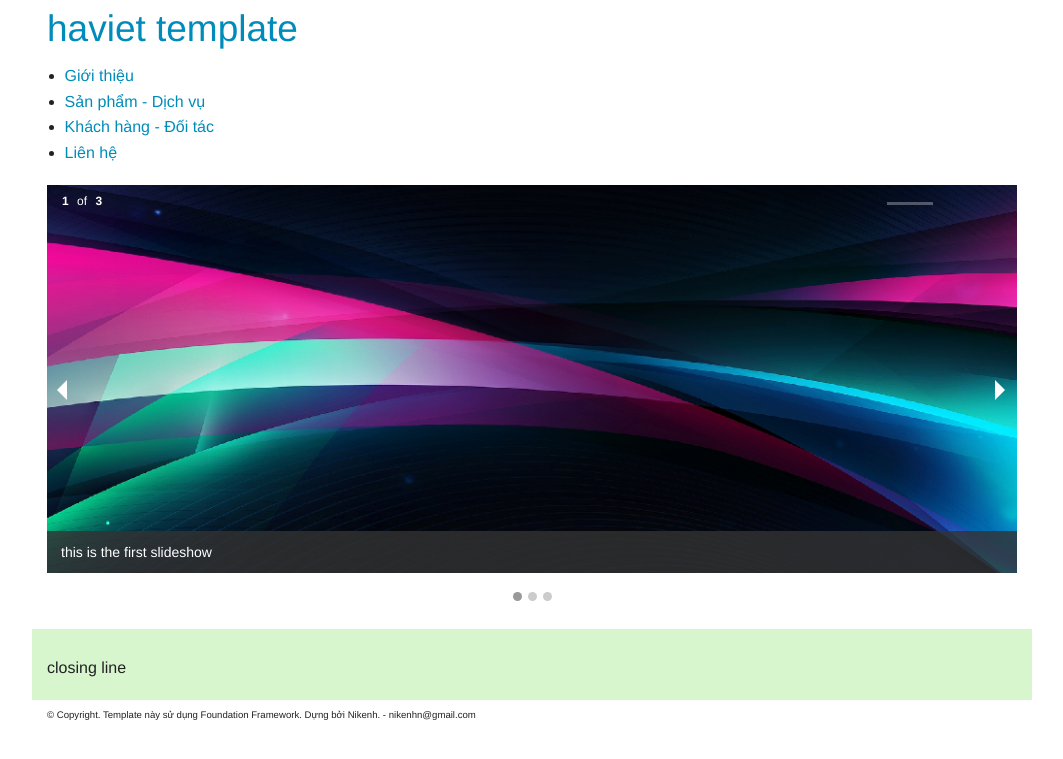
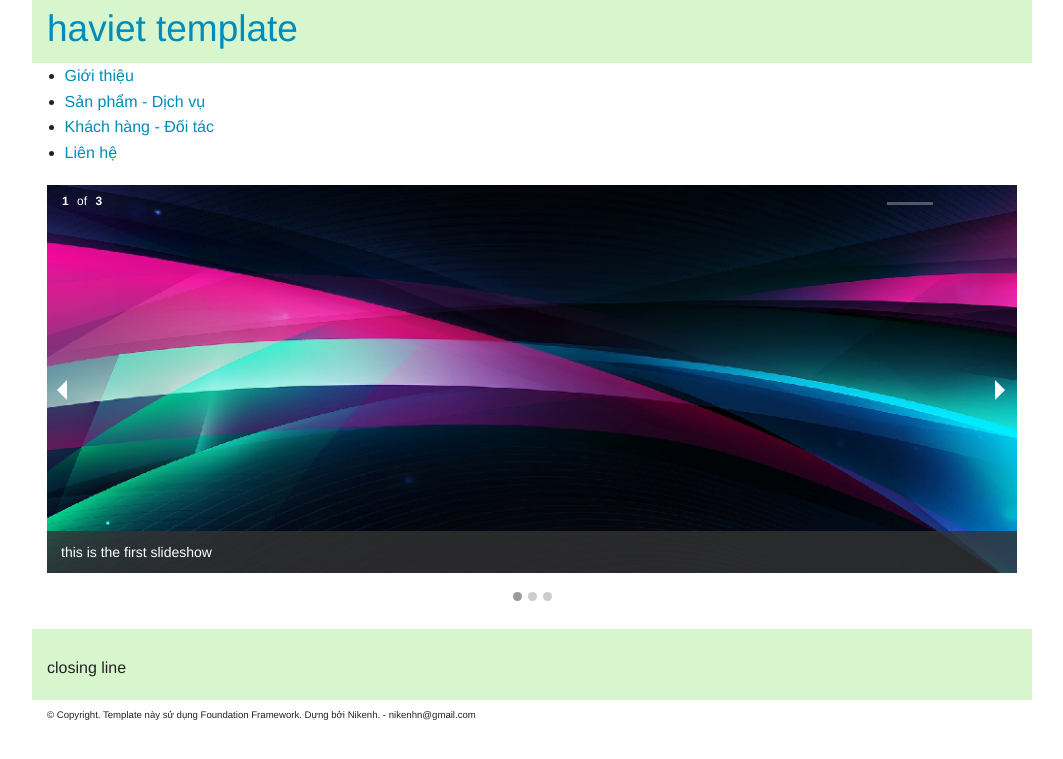
Before and after one commit to haviet/static-on-foundation, a Jekyll site: the page built from index.html, in a window 1280 px wide. Shown: the top 759 px of the page, without its empty margins (108-1171 px from the left). Built offline with Jekyll 4.4.1, drawn with Linux system fonts in a browser that asks for light colours.

Commit message:
Update header.html

```diff
--- a/_includes/header.html
+++ b/_includes/header.html
@@ -1,7 +1,7 @@
 <header class="site-header">
 
 <div class="row">
-	<div class="large-12 columns">
+	<div class="columns light-green-bg">
   		<h2><a class="site-title" href="{{ site.baseurl }}/">{{ site.title }}</a></h2>
   	</div>
 </div>
```
